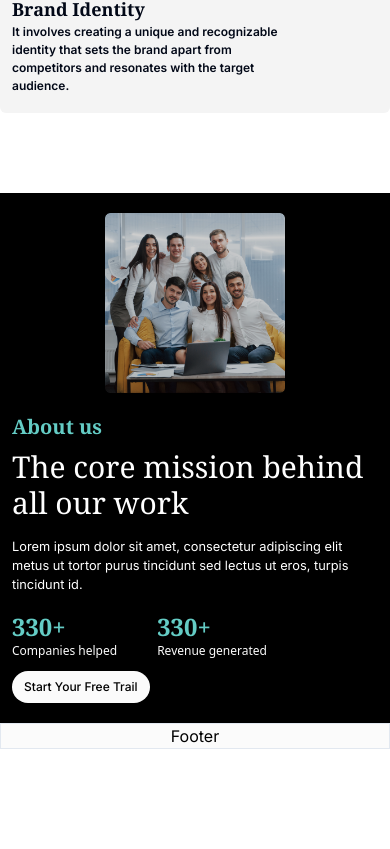
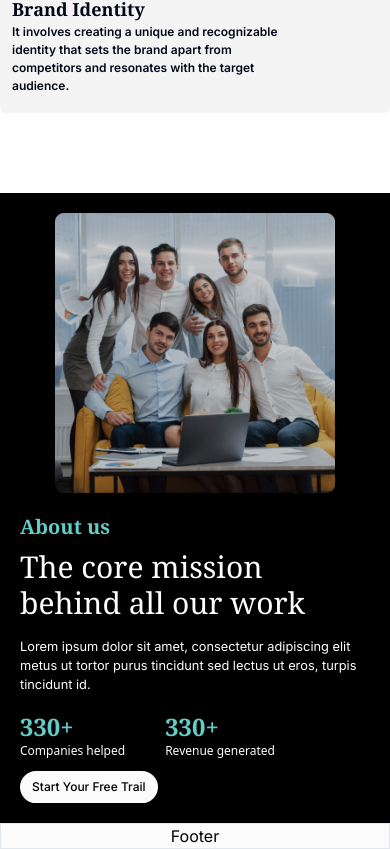
Before and after one commit to Abenezer-berhanu/agency_website, a Next.js app: page / in a window 390 px wide. Shown: the part 2273-3122 px from the top of the page. Before the commit the page ends 3022 px from the top, so only its background shows below. Built offline with nearby package versions, Linux system fonts and the light colour scheme.

Commit message:
finish home about section

```diff
--- a/src/app/page.tsx
+++ b/src/app/page.tsx
@@ -189,8 +189,8 @@ export default function Home() {
       {/* home page services finish  */}
 
       {/* home page about  */}
-      <div className="relative grid grid-cols-2 max-sm:grid-cols-1 gap-5 sm:gap-10 sm:py-5 sm:px-20 max-sm:px-3 sm:place-items-center bg-black">
-        <div className="relative w-full sm:min-h-[500px] flex items-center justify-center">
+      <div className="relative grid grid-cols-2 max-sm:grid-cols-1 gap-5 sm:gap-10 sm:py-5 sm:px-20 max-sm:px-3 place-items-center bg-black">
+        <div className="relative w-full sm:min-h-[500px] max-sm:max-w-[350px] flex items-center justify-center">
           <Image
             src={"/about_3.png"}
             alt="image1"
@@ -210,10 +210,10 @@ export default function Home() {
             alt="image1"
             width={500}
             height={1000}
-            className="lg:max-w-[380px] md:max-w-[280px] max-sm:max-w-[180px] sm:absolute sm:ml-8 max-sm:mt-5 sm:mt-[30px] z-10"
+            className="lg:max-w-[380px] md:max-w-[280px] max-sm:max-w-[280px] max-sm:w-full sm:absolute sm:ml-8 max-sm:mt-5 sm:mt-[30px] z-10"
           />
         </div>
-        <div className="text-white w-full h-full flex flex-col gap-2 justify-center">
+        <div className="text-white w-full h-full flex flex-col gap-2 justify-center max-sm:max-w-[350px]">
           <h1 className="font-bold text-xl font-serif text-light_green">
             About us{" "}
           </h1>
```
